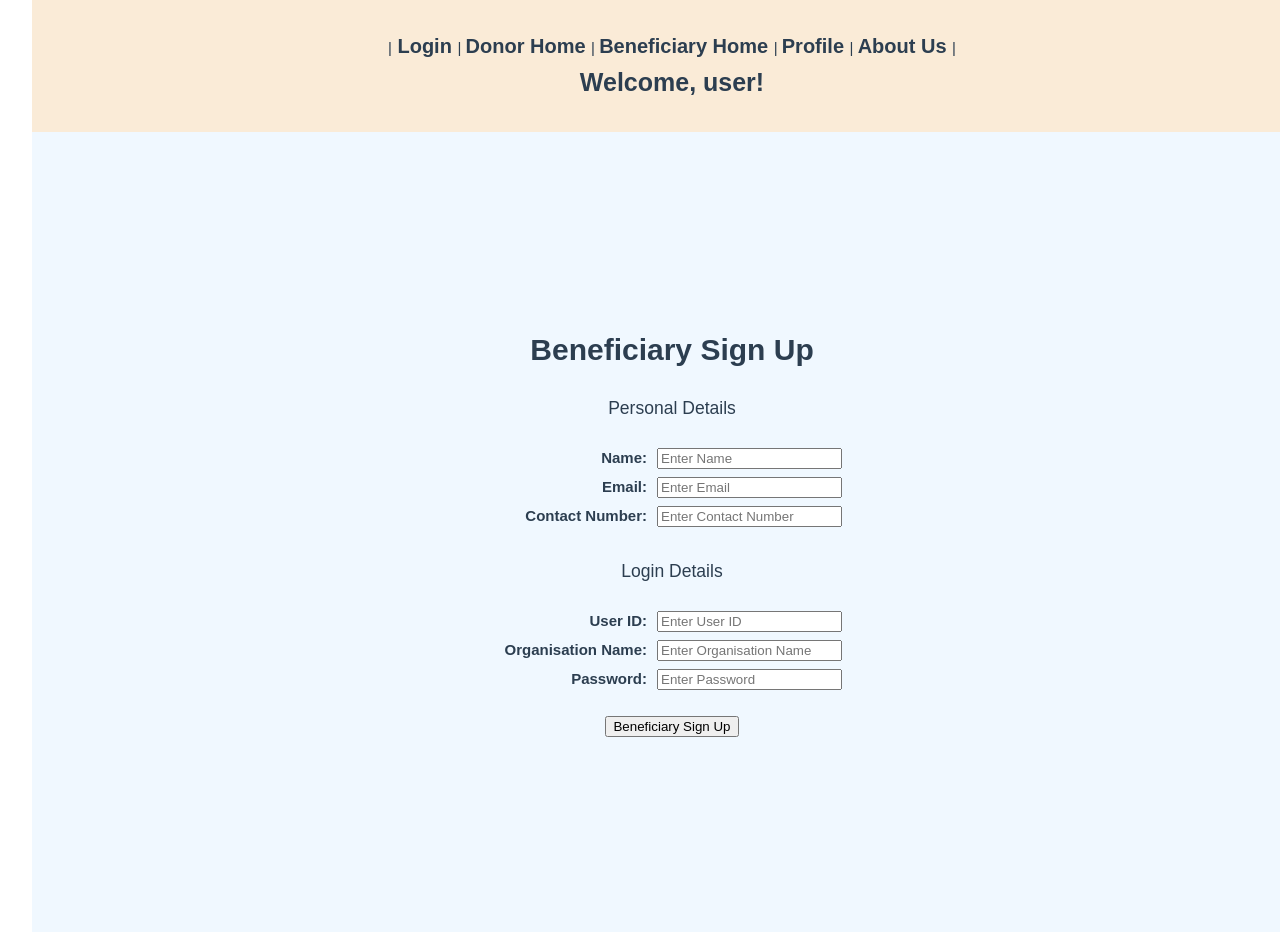
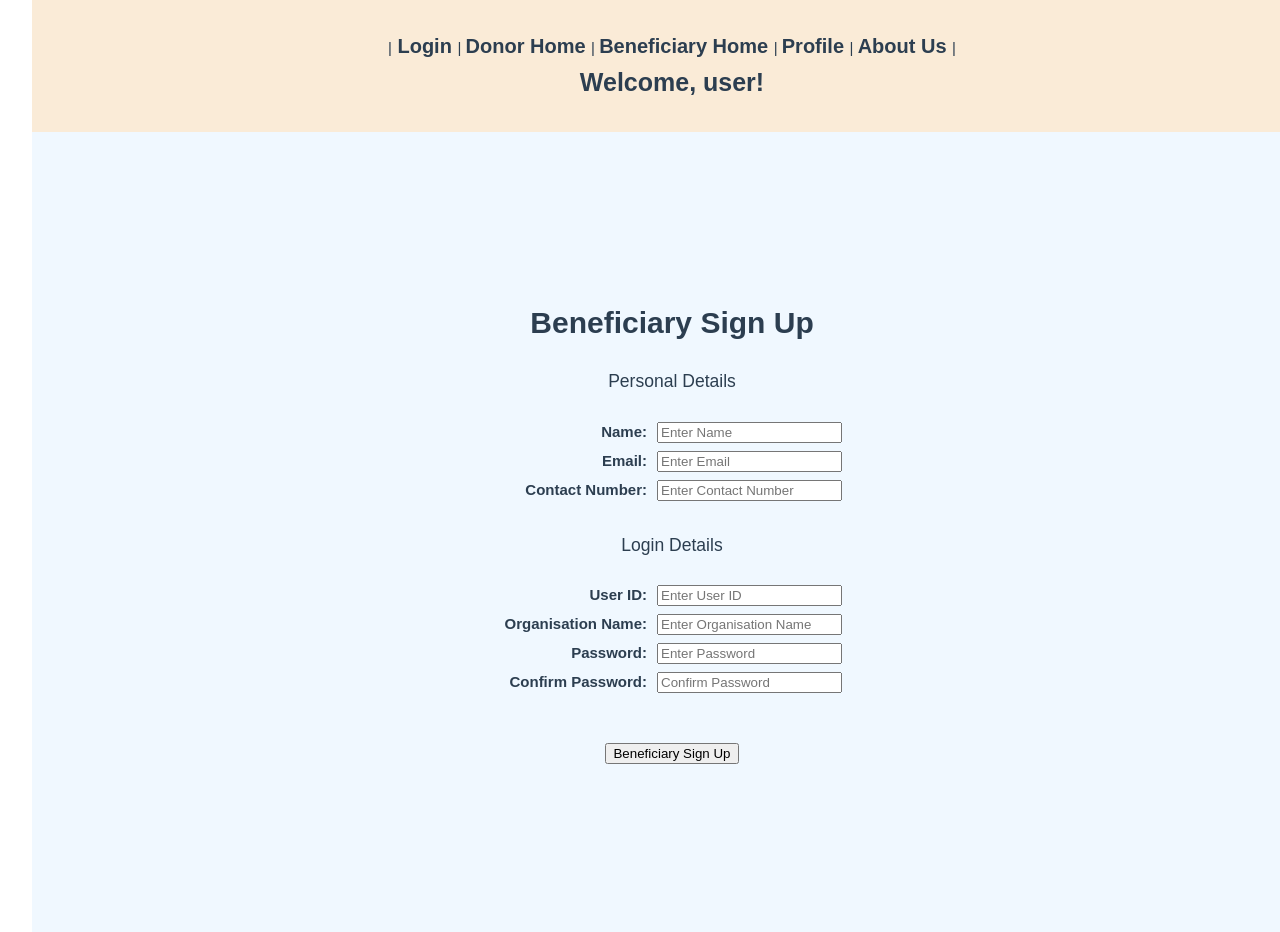
Before and after one commit to Dxseah/FoodManager, a Vue app in the folder foodManager/: page /beneficiarysignup in a window 1280 px wide. Shown: the top 932 px of the page. Built offline with nearby package versions, Linux system fonts and the light colour scheme.

Commit message:
check that passwords match for both beneficiary and donor sign up

```diff
--- a/foodManager/src/components/Pages/BeneficiarySignUpPage.vue
+++ b/foodManager/src/components/Pages/BeneficiarySignUpPage.vue
@@ -25,6 +25,9 @@
       <label for="password">Password:</label>
       <input type="password" placeholder="Enter Password" required v-model="password">
       <br>
+      <label for="confirmPassword">Confirm Password:</label>
+      <input type="password" placeholder="Confirm Password" required v-model="confirmPassword">
+      <br><br>
       <button id="btn">Beneficiary Sign Up</button>
     </form>
   </div>
@@ -43,6 +46,7 @@ export default {
   setup() {
     const email = ref('')
     const password = ref('')
+    const confirmPassword = ref('')
     const name = ref('')
     const userid = ref('')
     const contact = ref('')
@@ -64,8 +68,10 @@ export default {
           alert('Please enter a password that is alphanumeric and at least 6 characters long.')
           return
     }
-
-
+        if (password.value !== confirmPassword.value) {
+            alert('Please make sure your password and confirmation match.')
+          return
+        }
 
         await store.dispatch('signup', {
           email: email.value,
@@ -97,6 +103,7 @@ export default {
     return {signUp,
       email,
       password,
+      confirmPassword,
       name,
       userid,
       contact,
--- a/foodManager/src/components/Pages/DonorSignUpPage.vue
+++ b/foodManager/src/components/Pages/DonorSignUpPage.vue
@@ -20,6 +20,9 @@
       <br>
       <label for="password">Password:</label>
       <input type="password" placeholder="Enter Password" required v-model="password">
+      <br>
+      <label for="confirmPassword">Confirm Password:</label>
+      <input type="password" placeholder="Confirm Password" required v-model="confirmPassword">
       <br><br>
       <button id="btn">Donor Sign Up</button>
     </form>
@@ -33,11 +36,11 @@ import router from '@/components/Router/index.js'
 import { db } from '@/firebase'
 import {getDoc, doc, updateDoc, setDoc} from "firebase/firestore"
 
-
 export default {
   setup() {
     const email = ref('')
     const password = ref('')
+    const confirmPassword = ref('')
     const name = ref('')
     const userid = ref('')
     const contact = ref('')
@@ -53,9 +56,13 @@ export default {
           return
         }
 
-            // Validate the password
+        // Validate the password and confirm password
         if (!/^(?=.*[a-zA-Z])(?=.*[0-9])[a-zA-Z0-9]{6,}$/.test(password.value)) {
           alert('Please enter a password that is alphanumeric and at least 6 characters long.')
+          return
+        }
+        if (password.value !== confirmPassword.value) {
+          alert('Please make sure your password and confirmation match.')
           return
         }
 
@@ -74,8 +81,7 @@ export default {
           contact: contact.value,
           organisation: '',
           accountType: 2, //1 for beneficiary, 2 for donor
-        }
-        )
+        })
 
         console.log("Document written by ID: " + userid.value)
         window.location.reload()
@@ -88,15 +94,14 @@ export default {
       donorSignUp,
       email,
       password,
+      confirmPassword,
       name,
       userid,
       contact
     }
   }
 }
-
 </script>
-
 
 <style scoped>
   .donorCont {
```
Lines whose indentation alone changed are shown as unchanged.
